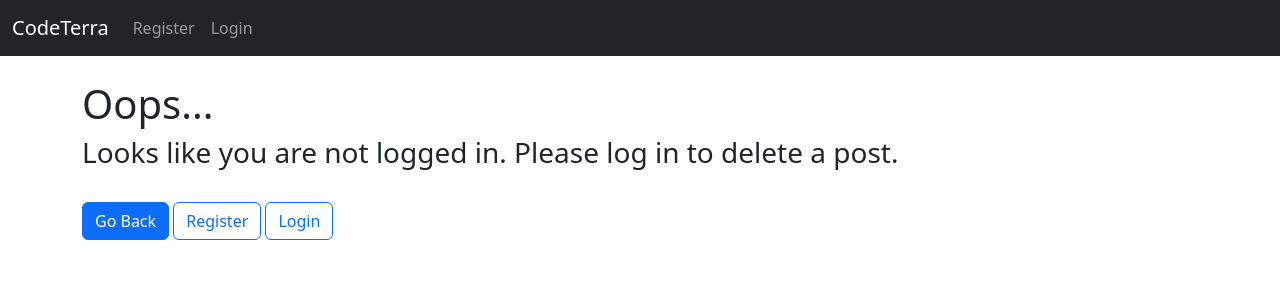
After one commit to pettis1996/coding_blog, a Django app: page /add_category/ in a window 1280 px wide. The commit adds this page. Shown: the top 300 px of the page. Run offline with Django 4.2, Linux system fonts and the light colour scheme.

Commit message:
adding categories

```diff
--- a/main_blog/admin.py
+++ b/main_blog/admin.py
@@ -1,5 +1,6 @@
 from django.contrib import admin
-from .models import Post
+from .models import Post, Category
 
 # Register your models here.
 admin.site.register(Post) # Post entries accessible from the admin area.
+admin.site.register(Category) # Category entries accessible from the admin area.
--- a/main_blog/forms.py
+++ b/main_blog/forms.py
@@ -1,15 +1,23 @@
 from django import forms
-from .models import Post
+from .models import Post, Category
+
+choises = Category.objects.all().values_list('name', 'name')
+
+choise_list = []
+
+for item in choises:
+    choise_list.append(item)
 
 class PostForm(forms.ModelForm):
     class Meta:
         model = Post
-        fields = ('title', 'title_tag', 'author', 'body')
+        fields = ('title', 'title_tag', 'author', 'category', 'body')
 
         widgets = {
             'title': forms.TextInput(attrs={'class': 'form-control'}),
             'title_tag': forms.TextInput(attrs={'class': 'form-control'}),
             'author': forms.Select(attrs={'class': 'form-control'}),
+            'category': forms.Select(choices=choise_list, attrs={'class': 'form-control'}),
             'body': forms.Textarea(attrs={'class': 'form-control'}),
         }
 
--- a/main_blog/models.py
+++ b/main_blog/models.py
@@ -3,13 +3,22 @@ from django.contrib.auth.models import User
 from django.urls import reverse
 from datetime import datetime, date
 
-# Create your models here.
+class Category(models.Model):
+    name = models.CharField(max_length=255)
+
+    def __str__(self):
+        return self.name
+
+    def get_absolute_url(self):
+        return reverse('home')
+
 class Post(models.Model):
     title = models.CharField(max_length=255)
     title_tag = models.CharField(max_length=255)
     author = models.ForeignKey(User, on_delete=models.CASCADE) ## if user gets deleted all user's posts get deleted.
     body = models.TextField()
     post_date = models.DateField(auto_now_add=True)
+    category = models.CharField(max_length=255, default='General')
 
     def __str__(self):
         return self.title + ' | ' + str(self.author)
--- /dev/null
+++ b/main_blog/templates/add_category.html
@@ -0,0 +1,24 @@
+{% extends 'base.html' %}
+
+{% block title %} Add a New Category {% endblock %}
+
+{% block content %}
+
+    {% if user.is_authenticated %}
+        <h1>Add a New Category</h1>
+        <br><br>
+        <form method="POST">
+            {% csrf_token %}
+            {{form.as_p}}
+            <button class="btn btn-success" action="submit">Add Category</button>
+        </form>
+    {% else %}
+        <h1>Oops...</h1>
+        <h3>Looks like you are not logged in. Please log in to delete a post.</h3>
+        <br>
+        <a href="{% url 'home' %}" class="btn btn-primary">Go Back</a>
+        <a href="{% url 'register' %}" class="btn btn-outline-primary">Register</a>
+        <a href="{% url 'login' %}" class="btn btn-outline-primary">Login</a>
+    {% endif %}
+
+{% endblock %}
--- a/main_blog/templates/base.html
+++ b/main_blog/templates/base.html
@@ -22,6 +22,9 @@
               {% if user.is_authenticated %}
                 <li class="nav-item">
                   <a class="nav-link" href="{% url 'add_post' %}">Add a New Post</a>
+                </li>
+                <li class="nav-item">
+                  <a class="nav-link" href="{% url 'add_category' %}">Add a New Category</a>
                 </li>
                 <li class="nav-item">
                   <a class="nav-link" href="{% url 'logout' %}">Logout</a>
--- a/main_blog/urls.py
+++ b/main_blog/urls.py
@@ -1,5 +1,5 @@
 from django.urls import path
-from .views import HomeView, ArticleView, AddPostView, UpdatePostView, DeletePostView
+from .views import HomeView, ArticleView, AddPostView, UpdatePostView, DeletePostView, AddCategoryView
 
 urlpatterns = [
     path('', HomeView.as_view(), name="home"),
@@ -7,4 +7,5 @@ urlpatterns = [
     path('add_post/', AddPostView.as_view(), name="add_post"),
     path('article/edit/<int:pk>', UpdatePostView.as_view(), name="update_post"),
     path('article/<int:pk>/remove', DeletePostView.as_view(), name="delete_post"),
+    path('add_category/', AddCategoryView.as_view(), name="add_category"),
 ]
--- a/main_blog/views.py
+++ b/main_blog/views.py
@@ -1,6 +1,6 @@
 from django.shortcuts import render
 from django.views.generic import ListView, DetailView, CreateView, UpdateView, DeleteView
-from .models import Post
+from .models import Post, Category
 from .forms import PostForm, EditForm
 from django.urls import reverse_lazy
 
@@ -8,7 +8,7 @@ from django.urls import reverse_lazy
 class HomeView(ListView):
     model = Post
     template_name = 'home.html'
-    ordering = ['-post_date']
+    ordering = ['-post_date', '-id']
 
 class ArticleView(DetailView):
     model = Post
@@ -28,3 +28,9 @@ class DeletePostView(DeleteView):
     model = Post
     template_name = 'delete_post.html'
     success_url = reverse_lazy('home')
+
+class AddCategoryView(CreateView):
+    model = Category
+    #form_class = PostForm
+    template_name = 'add_category.html'
+    fields = '__all__'
```
Also changed, not shown: db.sqlite3, main_blog/migrations/0009_category_post_category.py (added).
